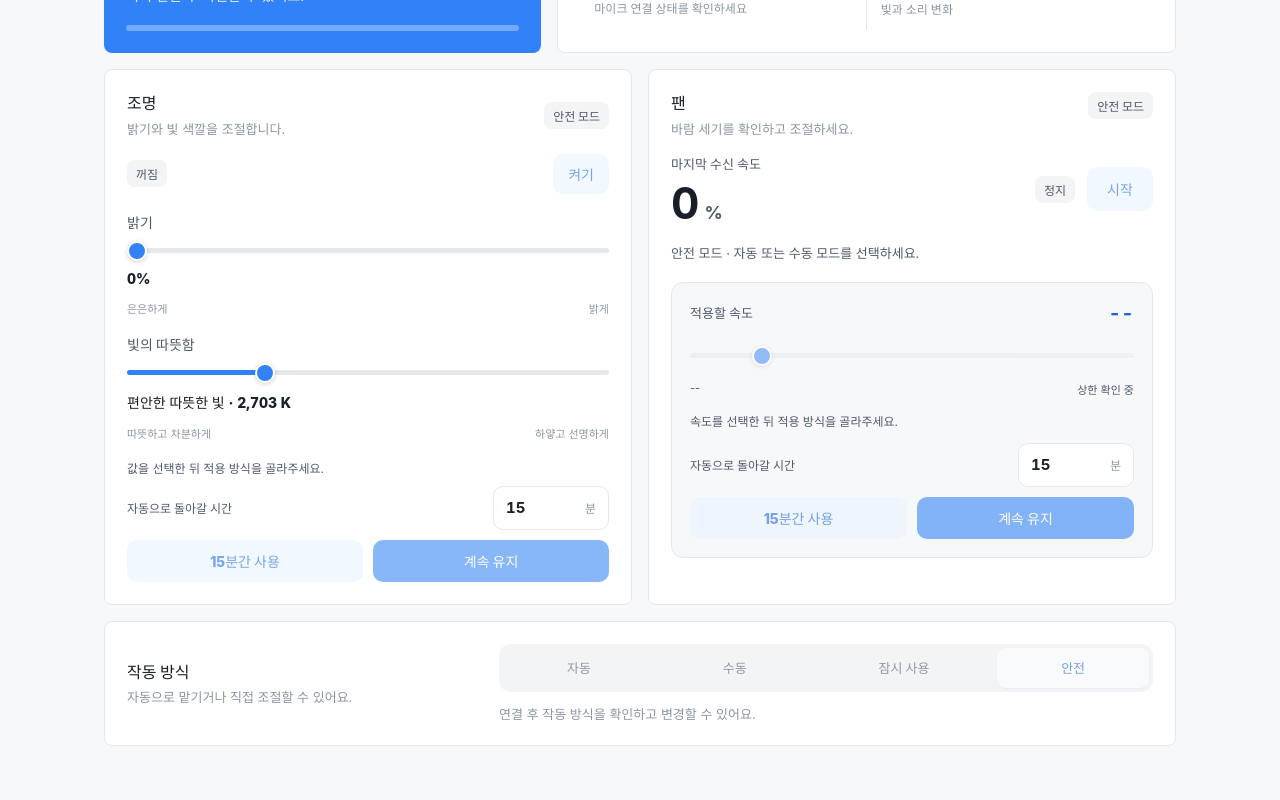
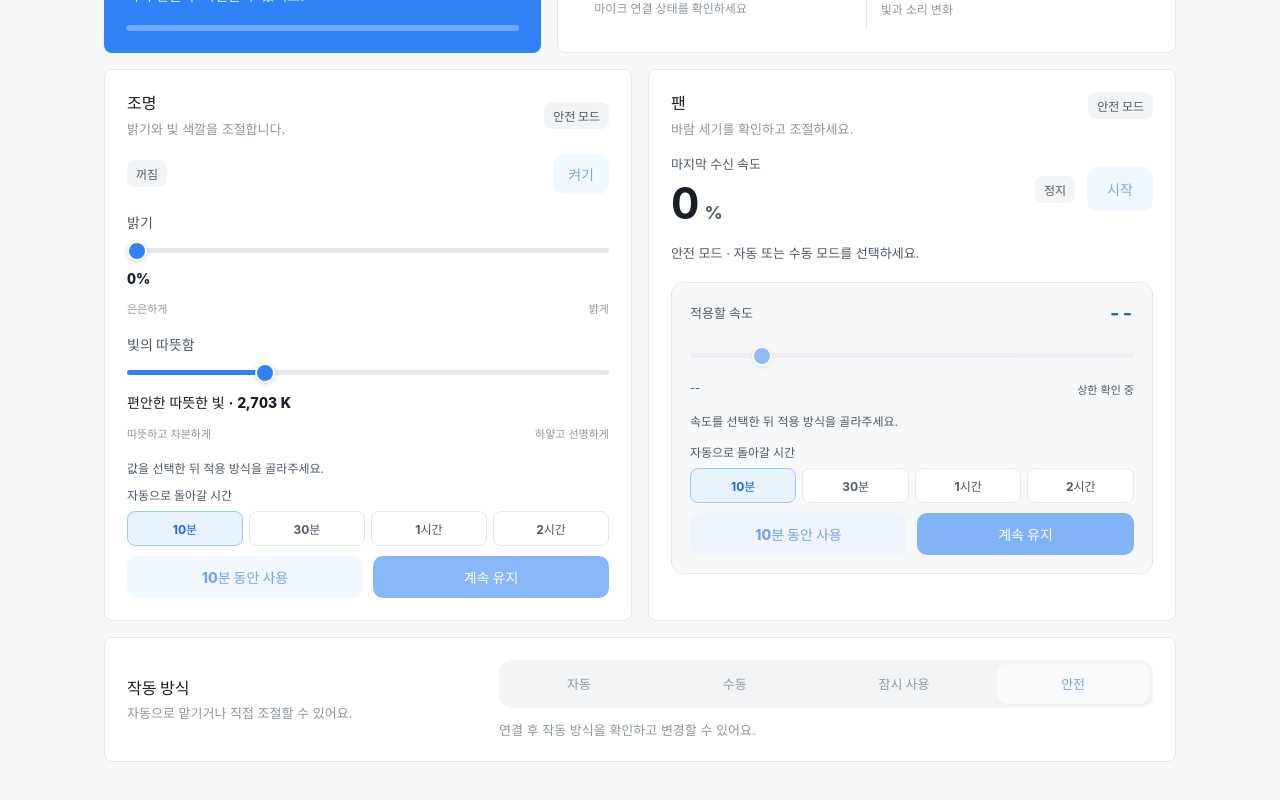
Before and after one commit to lunDreame/SensoryShield, a React (Vite) app in the folder frontend/: page / in a window 1280 px wide. Shown: the part 521-1321 px from the top of the page. Built offline with nearby package versions, Linux system fonts and the light colour scheme; no server answers.

Commit message:
style: simplify temporary duration for demos

```diff
--- a/frontend/src/app/styles/global.css
+++ b/frontend/src/app/styles/global.css
@@ -109,9 +109,10 @@ button:disabled { cursor: wait; opacity: .58; }
 .control-caption { display: flex; justify-content: space-between; margin-top: -5px; color: var(--muted); font-size: 11px; }
 .control-apply-help { margin: 18px 0 10px; color: var(--body); font-size: 12px; }
 .temporary-apply { display: grid; gap: 10px; }
-.temporary-duration { display: flex; align-items: center; justify-content: space-between; gap: 12px; color: var(--body); font-size: 12px; font-weight: 700; }
-.temporary-duration .field-with-unit { width: 116px; }
-.temporary-duration input { min-width: 0; }
+.temporary-duration { display: grid; gap: 8px; color: var(--body); font-size: 12px; font-weight: 700; }
+.duration-presets { display: grid; grid-template-columns: repeat(4, minmax(0, 1fr)); gap: 6px; }
+.duration-presets button { min-width: 0; border: 1px solid var(--line); border-radius: 8px; background: #fff; padding: 8px 4px; color: var(--body); font-size: 12px; font-weight: 700; }
+.duration-presets button.active { border-color: #9fc5fb; background: var(--blue-weak); color: var(--blue-ink); }
 .control-apply-actions { display: grid; grid-template-columns: 1fr 1fr; gap: 10px; }
 .control-apply-actions .button { min-height: 42px; }
 .control-feedback { margin: 12px 0 0; color: #008a58; font-size: 12px; line-height: 1.55; }
--- a/frontend/src/features/change-mode/ModeSwitch.tsx
+++ b/frontend/src/features/change-mode/ModeSwitch.tsx
@@ -1,5 +1,6 @@
 import { useRef, useState } from "react";
 import { setMode } from "../../shared/api/client";
+import { formatRemainingSeconds } from "../../shared/lib/duration";
 import type { ControlMode } from "../../shared/types/domain";
 
 const modes: ControlMode[] = ["AUTO", "MANUAL", "OVERRIDE", "SAFE"];
@@ -28,7 +29,6 @@ export function ModeSwitch({ mode, available, overrideRemainingSeconds }: ModeSw
   const [error, setError] = useState<string | null>(null);
   const [message, setMessage] = useState<string | null>(null);
   const requestInFlight = useRef(false);
-  const overrideMinutes = Math.max(1, Math.ceil(overrideRemainingSeconds / 60));
 
   async function changeMode(next: ControlMode) {
     if (requestInFlight.current || !available || next === "SAFE" || next === mode) return;
@@ -65,7 +65,7 @@ export function ModeSwitch({ mode, available, overrideRemainingSeconds }: ModeSw
       ))}
     </div>
     <p id="mode-description" className="panel-subtitle" style={{ marginTop: 12 }}>
-      {available ? mode === "OVERRIDE" ? `현재 설정을 약 ${overrideMinutes}분 더 유지한 뒤 개인 맞춤 자동으로 돌아갑니다.` : descriptions[mode] : "연결 후 작동 방식을 확인하고 변경할 수 있어요."}
+      {available ? mode === "OVERRIDE" ? `현재 설정을 약 ${formatRemainingSeconds(overrideRemainingSeconds)} 더 유지한 뒤 개인 맞춤 자동으로 돌아갑니다.` : descriptions[mode] : "연결 후 작동 방식을 확인하고 변경할 수 있어요."}
     </p>
     {available && (mode === "MANUAL" || mode === "OVERRIDE") ? <button className="button button-weak mode-return" type="button" disabled={pending !== null} onClick={() => void changeMode("AUTO")}>개인 맞춤 자동으로 돌아가기</button> : null}
     {message && available ? <p className="panel-subtitle" role="status" style={{ marginTop: 8 }}>{message}</p> : null}
--- a/frontend/src/features/temporary-control/TemporaryApplyActions.tsx
+++ b/frontend/src/features/temporary-control/TemporaryApplyActions.tsx
@@ -1,4 +1,7 @@
 import { useState } from "react";
+import { formatDurationMinutes } from "../../shared/lib/duration";
+
+const durationOptions = [10, 30, 60, 120];
 
 interface TemporaryApplyActionsProps {
   disabled: boolean;
@@ -7,24 +10,20 @@ interface TemporaryApplyActionsProps {
 }
 
 export function TemporaryApplyActions({ disabled, pending, onApply }: TemporaryApplyActionsProps) {
-  const [rawMinutes, setRawMinutes] = useState("15");
-  const minutes = Number(rawMinutes);
-  const valid = Number.isInteger(minutes) && minutes >= 1 && minutes <= 1440;
+  const [minutes, setMinutes] = useState(10);
 
   return (
     <div className="temporary-apply">
-      <label className="temporary-duration">
+      <div className="temporary-duration">
         <span>자동으로 돌아갈 시간</span>
-        <span className="field-with-unit">
-          <input aria-label="자동으로 돌아갈 시간" type="number" min={1} max={1440} step={1}
-            value={rawMinutes} onChange={(event) => setRawMinutes(event.target.value)} />
-          <em>분</em>
-        </span>
-      </label>
-      {!valid && rawMinutes !== "" ? <p className="inline-error">1분에서 1,440분 사이로 입력해 주세요.</p> : null}
+        <div className="duration-presets" role="group" aria-label="자동 복귀 시간">
+          {durationOptions.map((option) => <button className={minutes === option ? "active" : ""} type="button"
+            aria-pressed={minutes === option} onClick={() => setMinutes(option)} key={option}>{formatDurationMinutes(option)}</button>)}
+        </div>
+      </div>
       <div className="control-apply-actions">
-        <button className="button button-weak" type="button" disabled={disabled || pending || !valid}
-          onClick={() => onApply("OVERRIDE", minutes)}>{valid ? `${minutes}분간 사용` : "시간 지정"}</button>
+        <button className="button button-weak" type="button" disabled={disabled || pending}
+          onClick={() => onApply("OVERRIDE", minutes)}>{formatDurationMinutes(minutes)} 동안 사용</button>
         <button className="button button-primary" type="button" disabled={disabled || pending}
           onClick={() => onApply("MANUAL")}>{pending ? "적용 중" : "계속 유지"}</button>
       </div>
--- /dev/null
+++ b/frontend/src/shared/lib/duration.ts
@@ -0,0 +1,12 @@
+export function formatDurationMinutes(totalMinutes: number) {
+  const minutes = Math.max(1, Math.ceil(totalMinutes));
+  const hours = Math.floor(minutes / 60);
+  const remainder = minutes % 60;
+  if (hours === 0) return `${minutes}분`;
+  if (remainder === 0) return `${hours}시간`;
+  return `${hours}시간 ${remainder}분`;
+}
+
+export function formatRemainingSeconds(seconds: number) {
+  return formatDurationMinutes(seconds / 60);
+}
--- a/frontend/src/widgets/CCTLight-control/CCTLightControl.tsx
+++ b/frontend/src/widgets/CCTLight-control/CCTLightControl.tsx
@@ -2,6 +2,7 @@ import { useEffect, useState, type CSSProperties } from "react";
 import { setLight, setMode } from "../../shared/api/client";
 import { TemporaryApplyActions } from "../../features/temporary-control/TemporaryApplyActions";
 import { describeKelvin } from "../../shared/lib/environment-labels";
+import { formatDurationMinutes } from "../../shared/lib/duration";
 import { Panel } from "../../shared/ui/Panel";
 import type { ControlMode, OutputStatus } from "../../shared/types/domain";
 
@@ -38,7 +39,7 @@ export function CCTLightControl({ outputs, available, mode }: CCTLightControlPro
         if (!modeResult.ok) throw new Error("rejected");
       }
       setDirty(false);
-      setMessage(applyMode === "OVERRIDE" ? `이 조명을 ${durationMinutes}분간 사용한 뒤 개인 맞춤 자동으로 돌아가요.` : "이 조명을 계속 유지해요. 자동으로 돌아가려면 작동 방식에서 선택해 주세요.");
+      setMessage(applyMode === "OVERRIDE" ? `이 조명을 ${formatDurationMinutes(durationMinutes)} 동안 사용한 뒤 개인 맞춤 자동으로 돌아가요.` : "이 조명을 계속 유지해요. 자동으로 돌아가려면 작동 방식에서 선택해 주세요.");
     } catch {
       setError("조명 명령을 보내지 못했어요. 기기 연결을 확인해 주세요.");
     } finally {
--- a/frontend/src/widgets/fan-control/FanControl.tsx
+++ b/frontend/src/widgets/fan-control/FanControl.tsx
@@ -1,6 +1,7 @@
 import { useEffect, useRef, useState, type CSSProperties } from "react";
 import { getProfile, setFan, setMode } from "../../shared/api/client";
 import { TemporaryApplyActions } from "../../features/temporary-control/TemporaryApplyActions";
+import { formatDurationMinutes } from "../../shared/lib/duration";
 import { Panel } from "../../shared/ui/Panel";
 import "./fan-control.css";
 import type { ControlMode, OutputStatus } from "../../shared/types/domain";
@@ -58,7 +59,7 @@ export function FanControl({ outputs, available, mode }: FanControlProps) {
         if (!modeResult.ok) throw new Error("rejected");
       }
       setDirty(false);
-      setMessage(power ? applyMode === "OVERRIDE" ? `이 바람을 ${durationMinutes}분간 사용한 뒤 개인 맞춤 자동으로 돌아가요.` : "이 바람을 계속 유지해요. 자동으로 돌아가려면 작동 방식에서 선택해 주세요." : "정지 명령을 전송했어요. 수신된 현재 상태를 확인해 주세요.");
+      setMessage(power ? applyMode === "OVERRIDE" ? `이 바람을 ${formatDurationMinutes(durationMinutes)} 동안 사용한 뒤 개인 맞춤 자동으로 돌아가요.` : "이 바람을 계속 유지해요. 자동으로 돌아가려면 작동 방식에서 선택해 주세요." : "정지 명령을 전송했어요. 수신된 현재 상태를 확인해 주세요.");
     } catch {
       setError("명령 전송 실패 · 선택값은 유지됩니다. 연결 확인 후 다시 적용해 주세요.");
     } finally {
```
